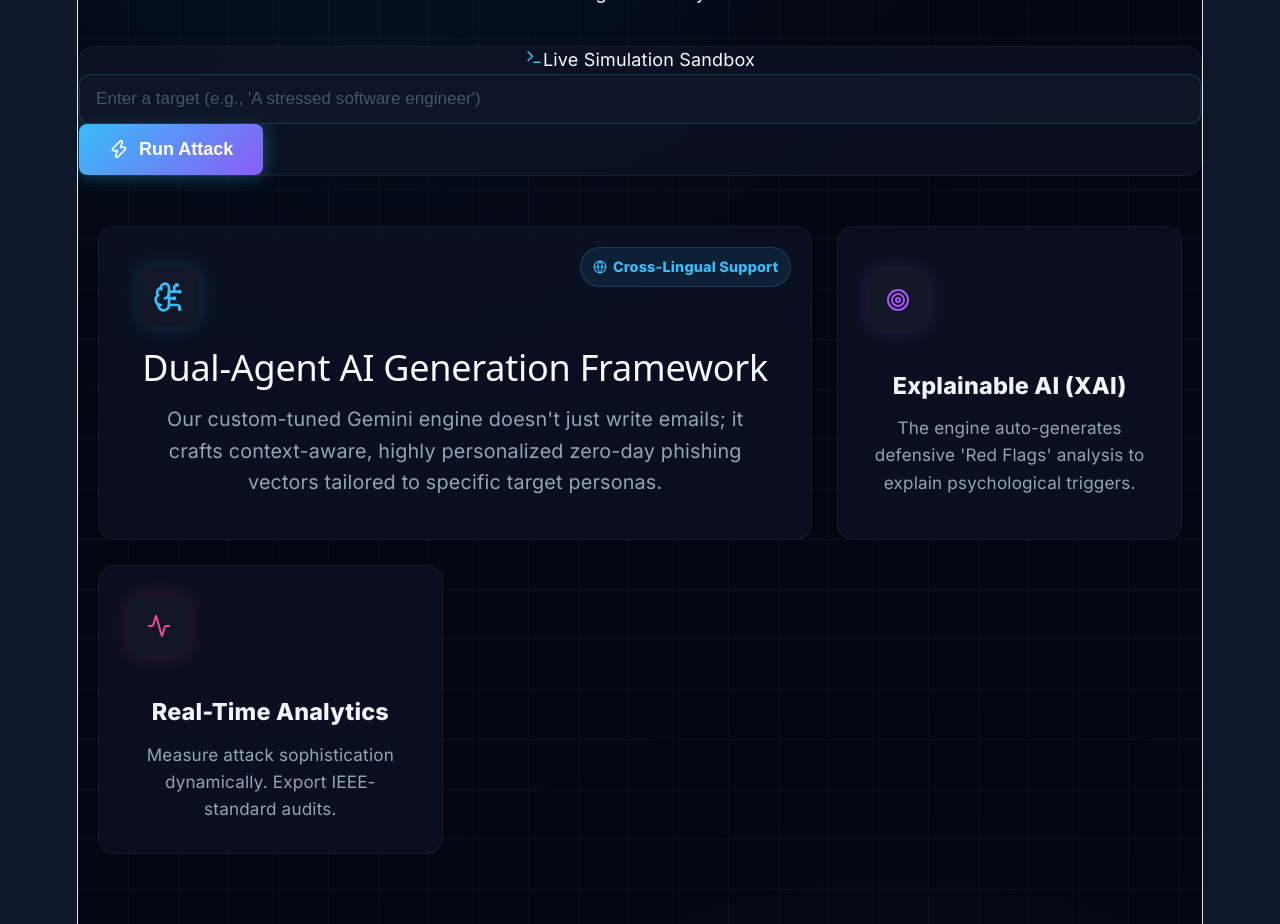
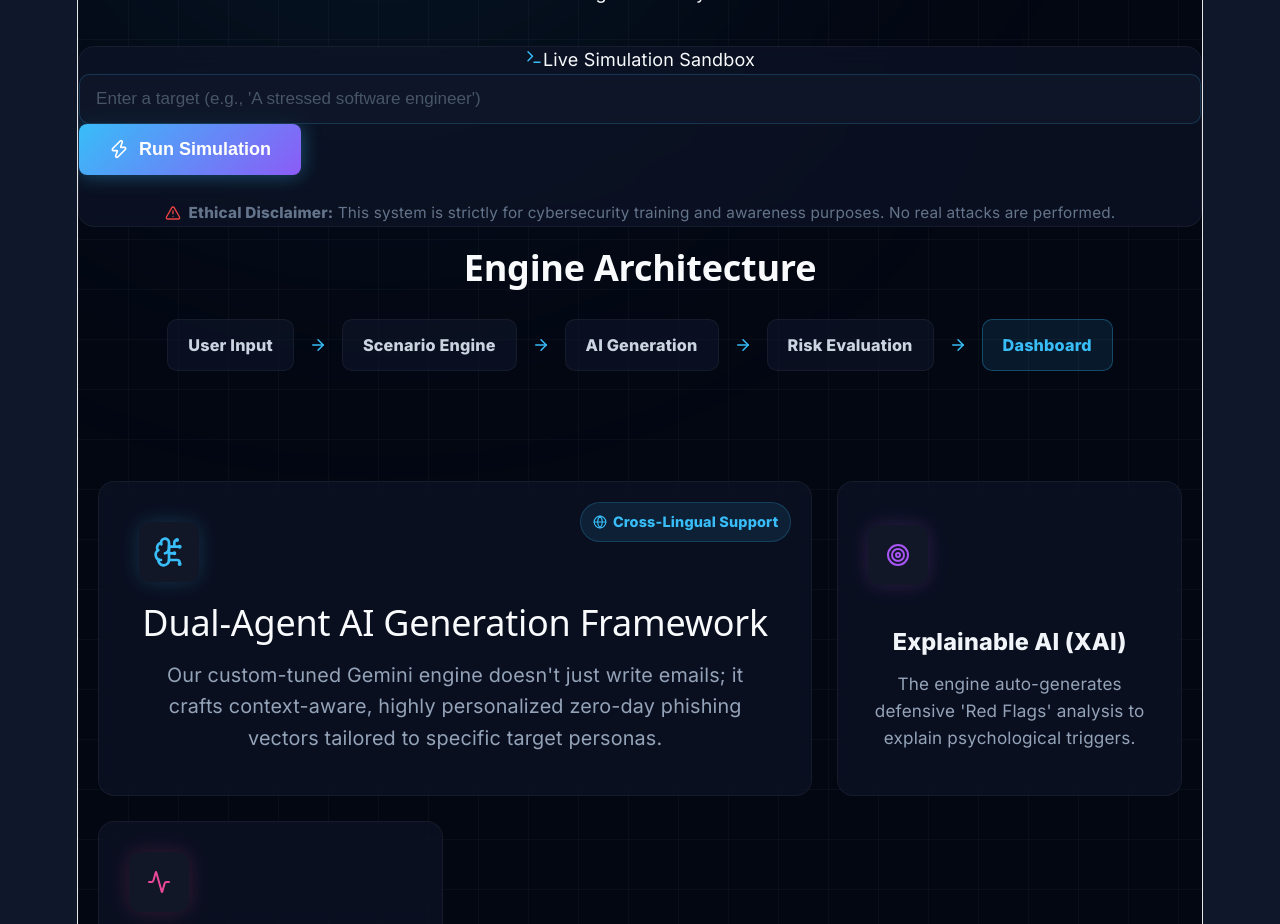
Before and after one commit to vishalvsr67/AI-Phishing-Generator, a React (Vite) app in the folder client/: page / in a window 1280 px wide. Shown: the part 940-1864 px from the top of the page. Built offline with nearby package versions, Linux system fonts and the light colour scheme.

Commit message:
Final Enterprise UI and Ethics Update

```diff
--- a/client/src/pages/Landing.jsx
+++ b/client/src/pages/Landing.jsx
@@ -11,7 +11,8 @@ import {
   Activity,
   Target as TargetIcon,
   Globe,
-  Cpu
+  Cpu,
+  AlertTriangle
 } from 'lucide-react';
 import toast from 'react-hot-toast';
 import axios from 'axios';
@@ -45,6 +46,7 @@ const Landing = () => {
   const [demoUsed, setDemoUsed] = useState(false);
 
   useEffect(() => {
+    document.title = "PhishGuard AI | Home";
     if (localStorage.getItem('demoUsed')) {
       setDemoUsed(true);
     }
@@ -143,7 +145,7 @@ const Landing = () => {
       </section>
 
       <section className="terminal-container-fixed">
-        <motion.div initial={{ opacity: 0, scale: 0.95 }} animate={{ opacity: 1, scale: 1 }} transition={{ delay: 0.3 }}>
+        <motion.div initial={{ opacity: 0, scale: 0.95 }} animate={{ opacity: 1, scale: 1 }} transition={{ delay: 0.3 }} style={{ width: '100%' }}>
           <div className="glass-panel main-terminal-ui">
             <div className="terminal-header-bar">
               <Terminal size={18} color="#38bdf8" />
@@ -160,9 +162,10 @@ const Landing = () => {
                     onChange={(e) => setDemoTarget(e.target.value)}
                     className="modern-input terminal-field"
                   />
+                  {/* 🔥 CHANGE 1: 'Run Attack' changed to 'Run Simulation' */}
                   <button onClick={runDemo} disabled={loading} className="btn-glow-primary run-btn">
                     {loading ? <Activity className="animate-spin" size={20} /> : <Zap size={20} />}
-                    {loading ? 'Simulating...' : 'Run Attack'}
+                    {loading ? 'Processing...' : 'Run Simulation'}
                   </button>
                 </div>
               ) : (
@@ -181,9 +184,31 @@ const Landing = () => {
                   </div>
                 </motion.div>
               )}
+
+              {/* 🔥 CHANGE 2: Ethical Disclaimer added below terminal actions */}
+              <div style={{ textAlign: 'center', marginTop: '25px', color: '#64748b', fontSize: '0.85rem', display: 'flex', alignItems: 'center', justifyContent: 'center', gap: '8px' }}>
+                <AlertTriangle size={16} color="#ef4444" />
+                <span><strong>Ethical Disclaimer:</strong> This system is strictly for cybersecurity training and awareness purposes. No real attacks are performed.</span>
+              </div>
             </div>
           </div>
         </motion.div>
+      </section>
+
+      {/* 🔥 CHANGE 3: Simple "How it works" flow added before Bento Grid */}
+      <section style={{ padding: '20px 20px 60px', textAlign: 'center', maxWidth: '1000px', margin: '0 auto', position: 'relative', zIndex: 10 }}>
+        <h2 style={{ fontSize: '2rem', marginBottom: '30px', color: '#f8fafc', fontWeight: '800' }}>Engine Architecture</h2>
+        <div style={{ display: 'flex', justifyContent: 'center', alignItems: 'center', gap: '15px', flexWrap: 'wrap', color: '#cbd5e1', fontSize: '0.9rem', fontWeight: 'bold' }}>
+          <div style={{ background: 'rgba(15, 23, 42, 0.6)', padding: '12px 20px', borderRadius: '10px', border: '1px solid rgba(255,255,255,0.05)' }}>User Input</div>
+          <ArrowRight size={18} color="#38bdf8" />
+          <div style={{ background: 'rgba(15, 23, 42, 0.6)', padding: '12px 20px', borderRadius: '10px', border: '1px solid rgba(255,255,255,0.05)' }}>Scenario Engine</div>
+          <ArrowRight size={18} color="#38bdf8" />
+          <div style={{ background: 'rgba(15, 23, 42, 0.6)', padding: '12px 20px', borderRadius: '10px', border: '1px solid rgba(255,255,255,0.05)' }}>AI Generation</div>
+          <ArrowRight size={18} color="#38bdf8" />
+          <div style={{ background: 'rgba(15, 23, 42, 0.6)', padding: '12px 20px', borderRadius: '10px', border: '1px solid rgba(255,255,255,0.05)' }}>Risk Evaluation</div>
+          <ArrowRight size={18} color="#38bdf8" />
+          <div style={{ background: 'rgba(56, 189, 248, 0.1)', padding: '12px 20px', borderRadius: '10px', border: '1px solid rgba(56, 189, 248, 0.3)', color: '#38bdf8' }}>Dashboard</div>
+        </div>
       </section>
 
       <section className="features-section">
```
